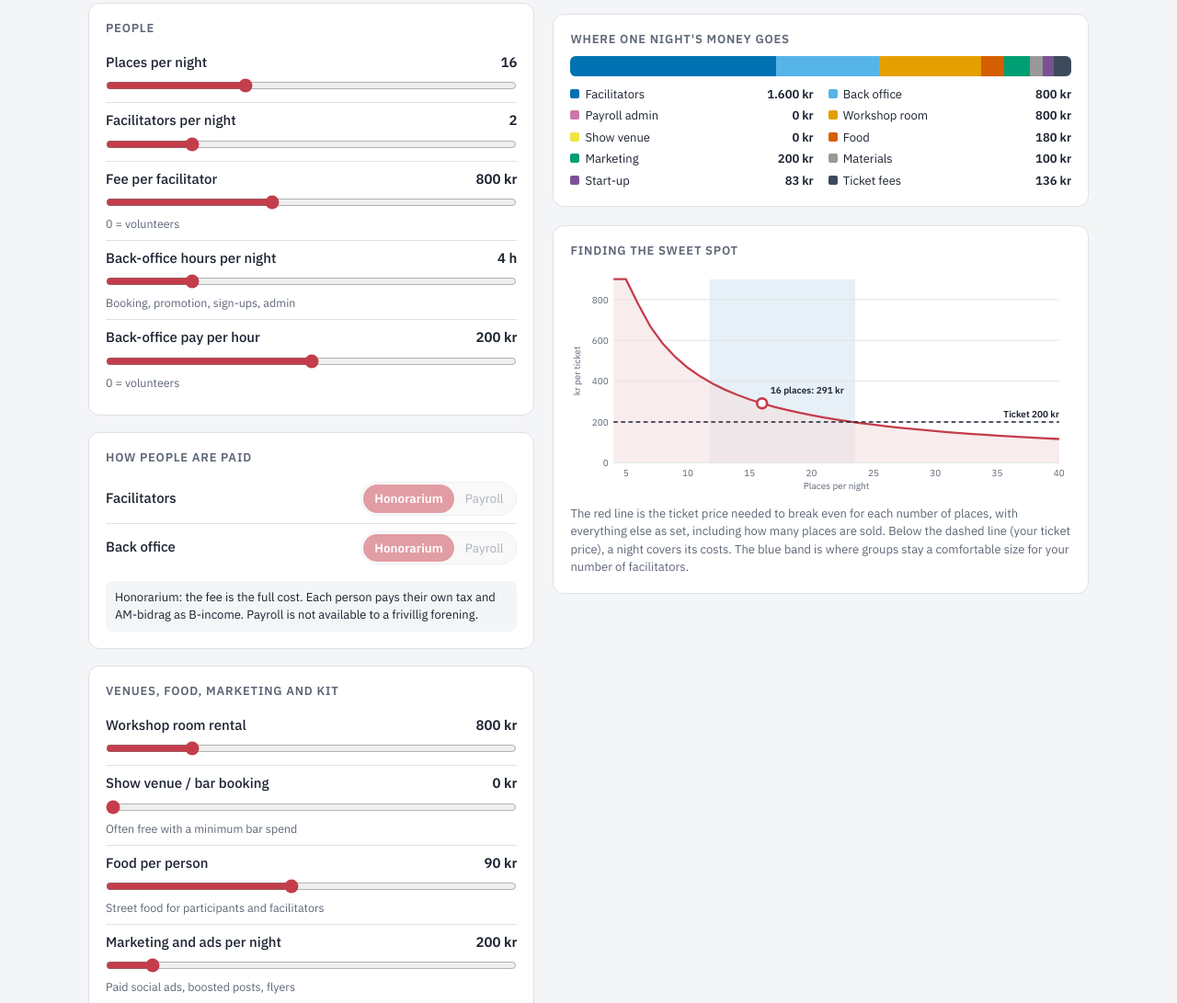
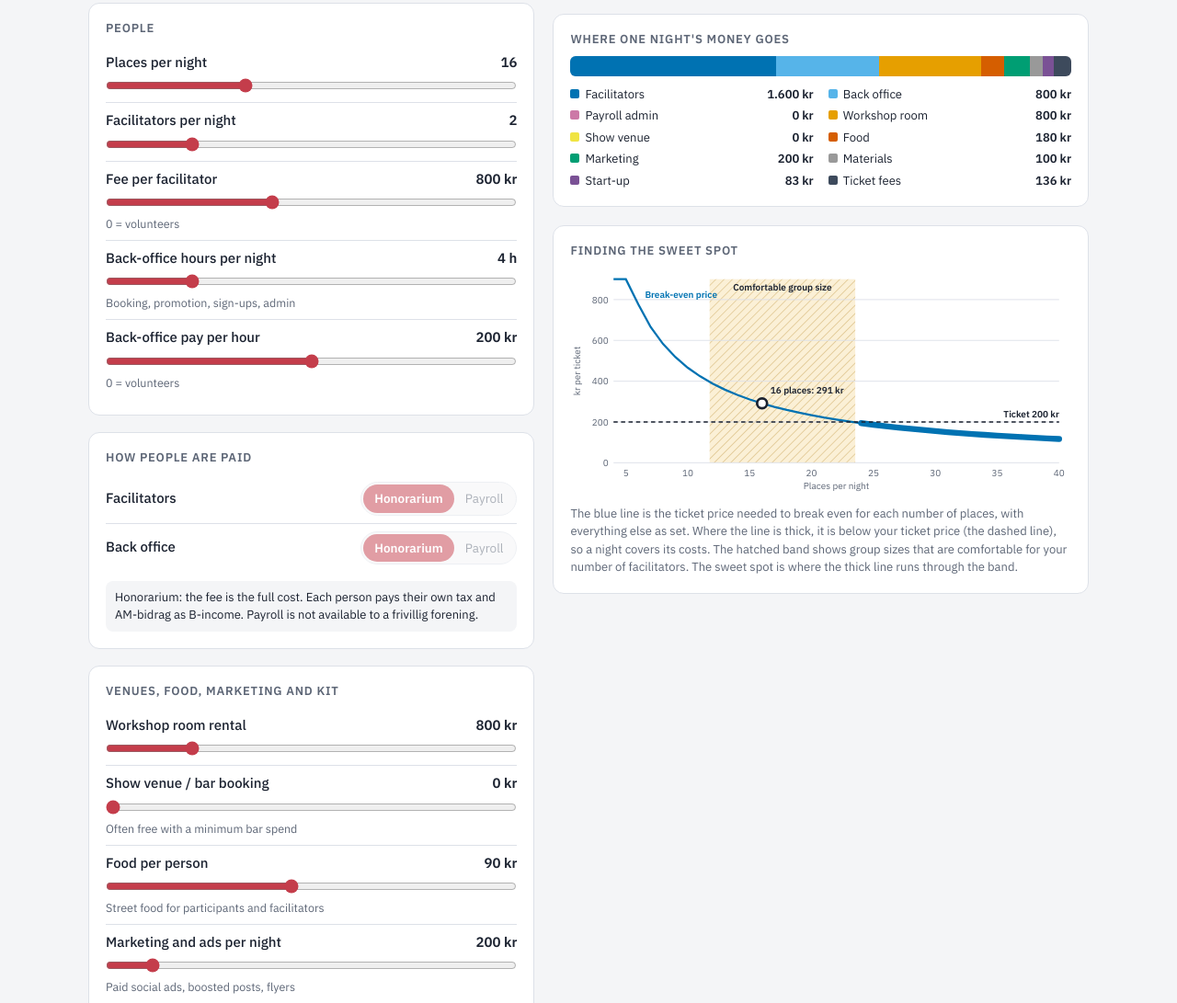
Before and after one commit to KellyDRasmussen/Aarhus_soup, a plain HTML site: page index.html in a window 1280 px wide. Shown: the part 659-1750 px from the top of the page at 92% size. Drawn offline with nearby package versions, Linux system fonts and the light colour scheme.

Commit message:
Make the sweet-spot chart colour-blind friendly
Co-Authored-By: Claude Opus 5.5 <noreply@anthropic.com>
Claude-Session: https://claude.ai/code/session_01GcvKfqCqreh2KwVaBopZrF

```diff
--- a/index.html
+++ b/index.html
@@ -21,6 +21,9 @@
   --warn: #8a5a00;
   --bad: #c2410c;       /* orange, not red */
   --band: rgba(11,106,168,.10);
+  --curve: #0072B2;     /* chart: blue line, orange hatched band (colour-blind safe pair) */
+  --zone: rgba(230,159,0,.16);
+  --zone-line: #a86f00;
   --display: "Bricolage Grotesque", "Segoe UI", system-ui, sans-serif;
   --body: "IBM Plex Sans", "Segoe UI", system-ui, sans-serif;
   color-scheme: light;
@@ -29,13 +32,13 @@
   :root:not([data-theme="light"]) {
     --ink: #e8ebf1; --muted: #9aa3b2; --paper: #12161e; --card: #1b2029; --line: #2c333f;
     --accent: #ee6f7c; --accent-soft: #3a2026; --good: #5fb0ec; --warn: #e6b450; --bad: #f08a4b;
-    --band: rgba(95,176,236,.13); color-scheme: dark;
+    --band: rgba(95,176,236,.13); --curve: #56B4E9; --zone: rgba(230,159,0,.16); --zone-line: #E69F00; color-scheme: dark;
   }
 }
 :root[data-theme="dark"] {
   --ink: #e8ebf1; --muted: #9aa3b2; --paper: #12161e; --card: #1b2029; --line: #2c333f;
   --accent: #ee6f7c; --accent-soft: #3a2026; --good: #5fb0ec; --warn: #e6b450; --bad: #f08a4b;
-  --band: rgba(95,176,236,.13); color-scheme: dark;
+  --band: rgba(95,176,236,.13); --curve: #56B4E9; --zone: rgba(230,159,0,.16); --zone-line: #E69F00; color-scheme: dark;
 }
 * { box-sizing: border-box; }
 html, body { margin: 0; }
@@ -218,7 +221,7 @@ svg text { fill: var(--muted); font: 11px var(--body); }
       <div class="card">
         <h2>Finding the sweet spot</h2>
         <svg id="chart" viewBox="0 0 600 270" width="100%" role="img" aria-label="Break-even ticket price by number of places"></svg>
-        <p class="chart-note">The red line is the ticket price needed to break even for each number of places, with everything else as set, including how many places are sold. Below the dashed line (your ticket price), a night covers its costs. The blue band is where groups stay a comfortable size for your number of facilitators.</p>
+        <p class="chart-note">The blue line is the ticket price needed to break even for each number of places, with everything else as set. Where the line is thick, it is below your ticket price (the dashed line), so a night covers its costs. The hatched band shows group sizes that are comfortable for your number of facilitators. The sweet spot is where the thick line runs through the band.</p>
       </div>
     </div>
   </div>
@@ -463,7 +466,13 @@ function drawChart() {
   let s = '';
 
   const bandLo = Math.max(pMin, 5 * v.facilitators * 100 / v.fill), bandHi = Math.min(pMax, 10 * v.facilitators * 100 / v.fill);
-  if (bandHi > bandLo) s += '<rect x="' + x(bandLo) + '" y="' + T + '" width="' + (x(bandHi) - x(bandLo)) + '" height="' + (H - T - B) + '" fill="var(--band)"/>';
+  s += '<defs><pattern id="hatch" width="7" height="7" patternUnits="userSpaceOnUse" patternTransform="rotate(45)"><line x1="0" y1="0" x2="0" y2="7" stroke="var(--zone-line)" stroke-width="1.2" opacity=".45"/></pattern></defs>';
+  if (bandHi > bandLo) {
+    const bx = x(bandLo), bw = x(bandHi) - x(bandLo);
+    s += '<rect x="' + bx + '" y="' + T + '" width="' + bw + '" height="' + (H - T - B) + '" fill="var(--zone)"/>';
+    s += '<rect x="' + bx + '" y="' + T + '" width="' + bw + '" height="' + (H - T - B) + '" fill="url(#hatch)"/>';
+    if (bw > 70) s += '<text x="' + (bx + bw / 2) + '" y="' + (T + 14) + '" text-anchor="middle" style="fill:var(--ink);font-weight:600">Comfortable group size</text>';
+  }
 
   const step = yMax <= 200 ? 50 : yMax <= 500 ? 100 : yMax <= 1000 ? 200 : 500;
   for (let t = 0; t <= yMax; t += step) {
@@ -475,14 +484,21 @@ function drawChart() {
   s += '<text x="12" y="' + ((T + H - B) / 2) + '" text-anchor="middle" transform="rotate(-90 12 ' + ((T + H - B) / 2) + ')">kr per ticket</text>';
 
   const path = pts.map((d, i) => (i ? 'L' : 'M') + x(d[0]).toFixed(1) + ' ' + y(d[1]).toFixed(1)).join(' ');
-  s += '<path d="' + path + ' L' + x(pMax) + ' ' + y(0) + ' L' + x(pMin) + ' ' + y(0) + ' Z" fill="var(--accent-soft)" opacity=".6"/>';
-  s += '<path d="' + path + '" fill="none" stroke="var(--accent)" stroke-width="2.5"/>';
+  s += '<path d="' + path + '" fill="none" stroke="var(--curve)" stroke-width="2.5"/>';
+  // Thicker where the break-even price is at or below the ticket price: the night covers its costs
+  let seg = '';
+  pts.forEach((d, i) => {
+    if (d[1] <= v.ticket) seg += (seg && pts[i - 1] && pts[i - 1][1] <= v.ticket ? 'L' : 'M') + x(d[0]).toFixed(1) + ' ' + y(d[1]).toFixed(1);
+  });
+  if (seg) s += '<path d="' + seg + '" fill="none" stroke="var(--curve)" stroke-width="7" stroke-linecap="round"/>';
+  const lab = pts.find(d => d[1] < yMax * 0.92) || pts[0];
+  s += '<text x="' + (x(lab[0]) + 8) + '" y="' + (y(lab[1]) - 8) + '" style="fill:var(--curve);font-weight:600">Break-even price</text>';
 
   s += '<line x1="' + L + '" x2="' + (W - R) + '" y1="' + y(v.ticket) + '" y2="' + y(v.ticket) + '" stroke="var(--ink)" stroke-dasharray="5 4" stroke-width="1.5"/>';
   s += '<text x="' + (W - R) + '" y="' + (y(v.ticket) - 6) + '" text-anchor="end" style="fill:var(--ink);font-weight:600">Ticket ' + v.ticket + ' kr</text>';
 
   const cp = v.participants, cv = breakEvenAt(cp);
-  s += '<circle cx="' + x(cp) + '" cy="' + y(cv) + '" r="6" fill="var(--card)" stroke="var(--accent)" stroke-width="3"/>';
+  s += '<circle cx="' + x(cp) + '" cy="' + y(cv) + '" r="6" fill="var(--card)" stroke="var(--ink)" stroke-width="3"/>';
   const lx = x(cp) > W - 150 ? x(cp) - 10 : x(cp) + 10, anchor = x(cp) > W - 150 ? 'end' : 'start';
   const ly = y(cv) < T + 30 ? y(cv) + 22 : y(cv) - 12;
   s += '<text x="' + lx + '" y="' + ly + '" text-anchor="' + anchor + '" style="fill:var(--ink);font-weight:600">' + cp + ' places: ' + Math.round(cv) + ' kr</text>';
```
